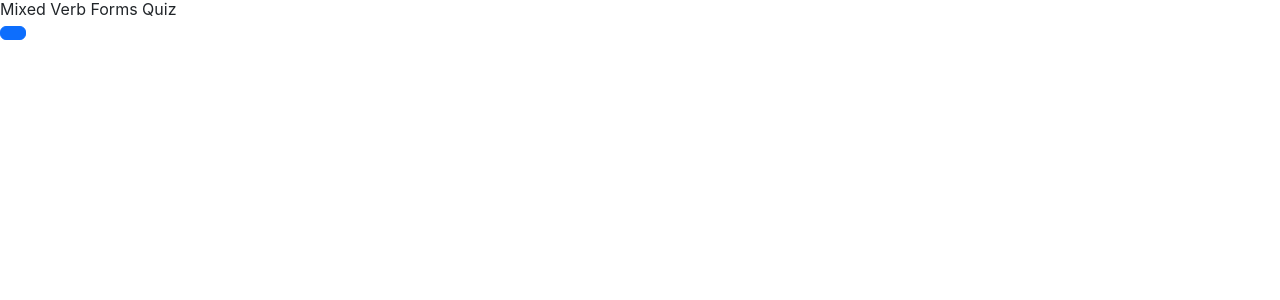
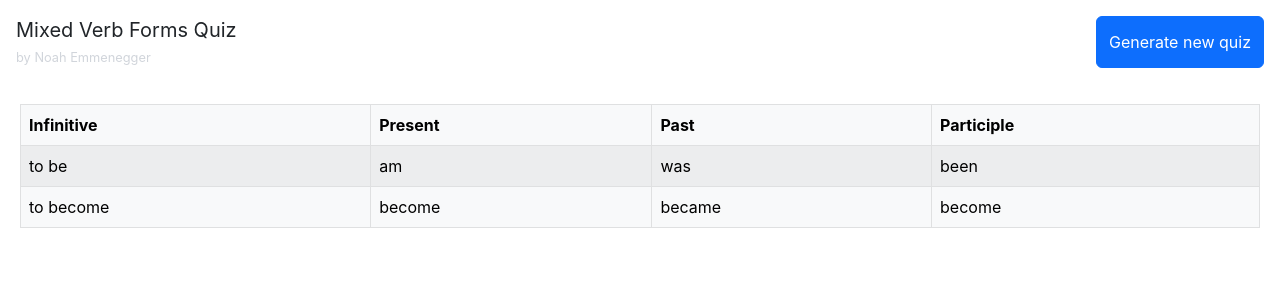
Before and after one commit to NoahEmmenegger/englisch-verb-quiz, a React (Create React App) app: page / in a window 1280 px wide. Shown: the top 300 px of the page. Built offline with nearby package versions, Linux system fonts and the light colour scheme.

Commit message:
Add tailwind to bootstrap

```diff
--- a/src/App.js
+++ b/src/App.js
@@ -1,13 +1,42 @@
-import { Button } from 'react-bootstrap';
+import { Button, Table } from 'react-bootstrap';
 import './App.css';
 
 function App() {
     return (
-        <div className="App">
-            <h1>Mixed Verb Forms Quiz</h1>
-            <table>
-                <Button value="test" />
-            </table>
+        <div className="">
+            <div className="tw-flex tw-justify-between tw-m-4">
+                <div>
+                    <h1 className="tw-text-xl">Mixed Verb Forms Quiz</h1>
+                    <small className="tw-text-gray-300">by Noah Emmenegger</small>
+                </div>
+                <Button className="bg-primary">Generate new quiz</Button>
+            </div>
+            <div className="tw-p-5">
+                <Table striped bordered hover variant="light">
+                    <thead>
+                        <tr>
+                            <th>Infinitive</th>
+                            <th>Present</th>
+                            <th>Past</th>
+                            <th>Participle</th>
+                        </tr>
+                    </thead>
+                    <tbody>
+                        <tr>
+                            <td>to be</td>
+                            <td>am</td>
+                            <td>was</td>
+                            <td>been</td>
+                        </tr>
+                        <tr>
+                            <td>to become</td>
+                            <td>become</td>
+                            <td>became</td>
+                            <td>become</td>
+                        </tr>
+                    </tbody>
+                </Table>
+            </div>
         </div>
     );
 }
--- a/tailwind.config.js
+++ b/tailwind.config.js
@@ -4,5 +4,6 @@ module.exports = {
     theme: {
         extend: {},
     },
+    prefix: 'tw-',
     plugins: [],
 };
```
